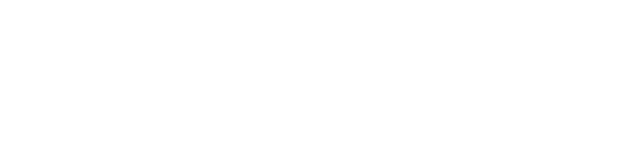
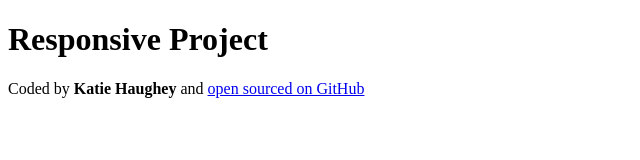
Before and after one commit to KatieHaughey/responsive-project, a plain HTML site: page index.html in a window 1280 px wide. Shown: the whole page, without its empty margins (0-640 px from the left). Drawn offline with Linux system fonts and the light colour scheme.

Commit message:
h1 and footer added

```diff
--- a/index.html
+++ b/index.html
@@ -7,5 +7,16 @@
     <link rel="stylesheet" href="/src/style.css" />
     <title>Document</title>
   </head>
-  <body></body>
+  <body>
+    <h1>Responsive Project</h1>
+    <footer>
+      Coded by <strong>Katie Haughey</strong> and
+      <a
+        href="https://github.com/KatieHaughey/responsive-project"
+        target="_blank"
+      >
+        open sourced on GitHub
+      </a>
+    </footer>
+  </body>
 </html>
```
